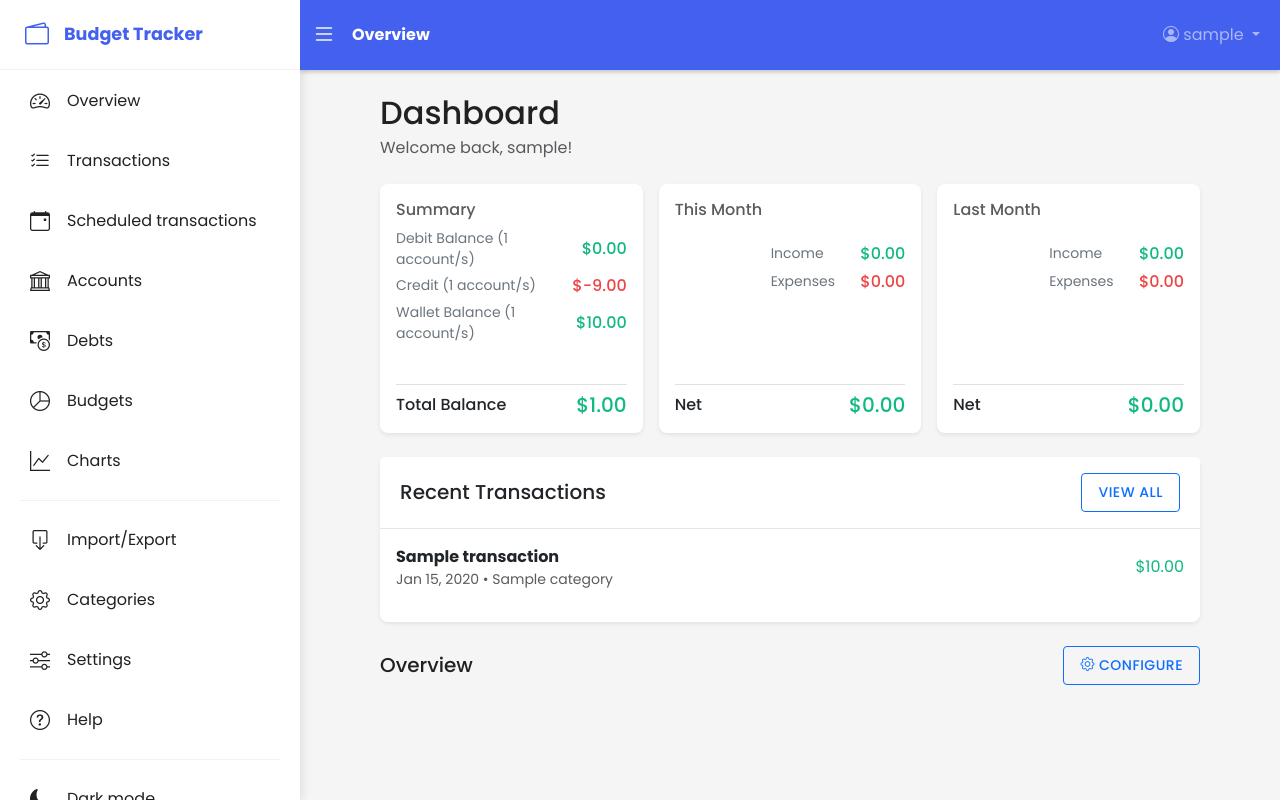
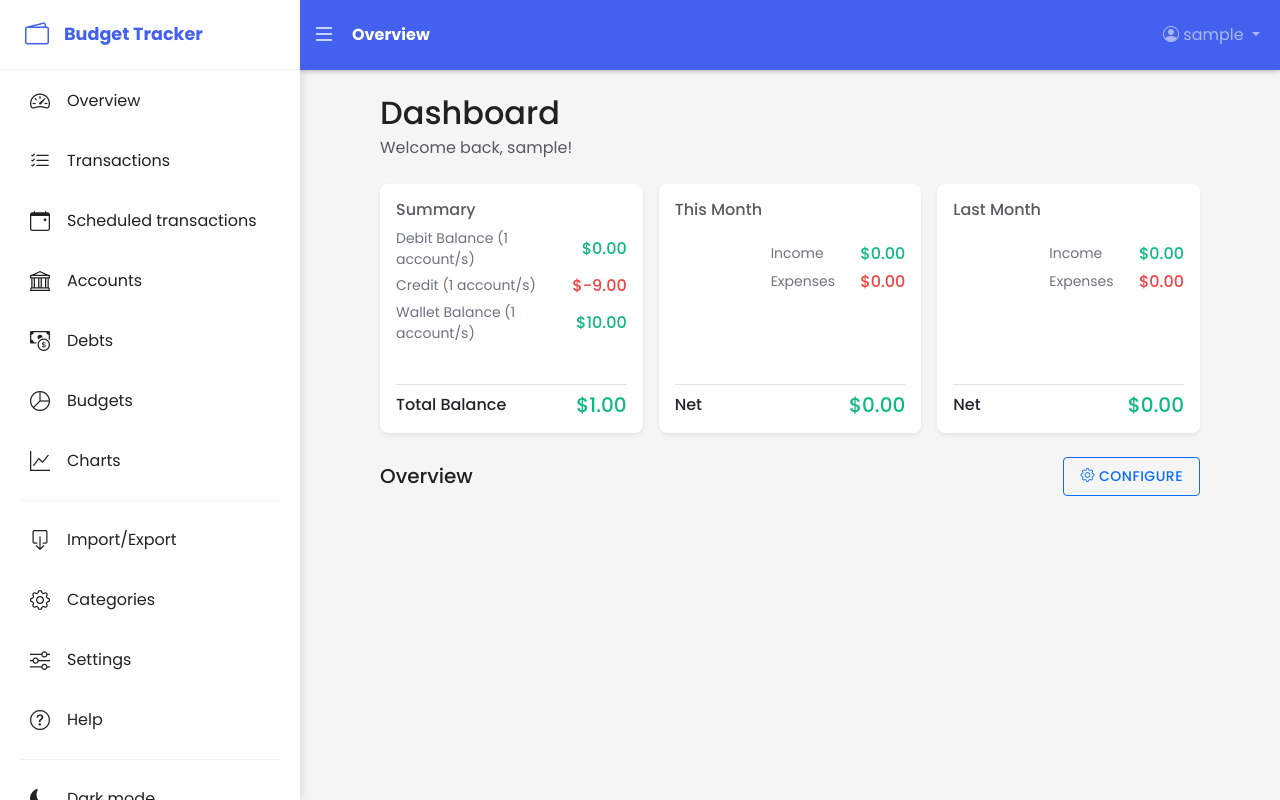
Before and after one commit to sageofnotrade/cs126le2, a Django app: page /finances/ in a window 1280 px wide. Run offline with Django 5.2, Linux system fonts and the light colour scheme; a user stored in the database is signed in; tables that the repository leaves empty hold one stand-in row (values such as "Sample post").

Commit message:
removes redundant / not relevant cards on dashboard

```diff
--- a/templates/finances/dashboard.html
+++ b/templates/finances/dashboard.html
@@ -172,34 +172,6 @@
 </section>
 {% endif %}
 
-<!-- Recent Transactions -->
-<section class="recent-transactions mt-4" aria-labelledby="recent-transactions-heading">
-    <div class="card border-0 shadow-sm">
-        <header class="card-header d-flex justify-content-between align-items-center">
-            <h2 class="h5 mb-0" id="recent-transactions-heading">Recent Transactions</h2>
-            <a href="{% url 'transactions' %}" class="btn btn-sm btn-outline-primary">View All</a>
-        </header>
-        <div class="card-body">
-            {% for transaction in recent_transactions %}
-            <div class="d-flex justify-content-between align-items-center mb-3">
-                <div>
-                    <strong>{{ transaction.title }}</strong>
-                    <div class="text-muted small">
-                        {{ transaction.date|date:"M d, Y" }}
-                        {% if transaction.category %}
-                        • {{ transaction.category.name }}
-                        {% endif %}
-                    </div>
-                </div>
-                <span class="{% if transaction.type == 'income' %}income-text{% else %}expense-text{% endif %}">
-                    {% if transaction.type == 'expense' %}-{% endif %}${{ transaction.amount|floatformat:2 }}
-                </span>
-            </div>
-            {% endfor %}
-        </div>
-    </div>
-</section>
-
 <!-- Customizable Dashboard -->
 <section class="customizable-dashboard mt-4">
     <div class="d-flex justify-content-between align-items-center mb-3">
@@ -235,9 +207,6 @@
                 <div class="mb-3">
                     <h6>Visible elements</h6>
                     <div id="visible-elements" class="dashboard-elements-container">
-                        <div class="dashboard-element" data-element-id="accounts">
-                            <i class="bi bi-grip-vertical me-2"></i> Accounts
-                        </div>
                         <div class="dashboard-element" data-element-id="budgets">
                             <i class="bi bi-grip-vertical me-2"></i> Budgets
                         </div>
@@ -247,26 +216,20 @@
                         <div class="dashboard-element" data-element-id="chart-last-7-days">
                             <i class="bi bi-grip-vertical me-2"></i> Chart: Last 7 days
                         </div>
+                        <div class="dashboard-element" data-element-id="recent-transactions">
+                            <i class="bi bi-grip-vertical me-2"></i> Recent Transactions
+                        </div>
                     </div>
                 </div>
 
                 <div class="mb-3">
                     <h6>Hidden elements</h6>
                     <div id="hidden-elements" class="dashboard-elements-container">
-                        <div class="dashboard-element" data-element-id="credit-cards">
-                            <i class="bi bi-grip-vertical me-2"></i> Credit cards
-                        </div>
                         <div class="dashboard-element" data-element-id="debts-credits">
                             <i class="bi bi-grip-vertical me-2"></i> Debts / Credits
                         </div>
-                        <div class="dashboard-element" data-element-id="transactions">
-                            <i class="bi bi-grip-vertical me-2"></i> Transactions
-                        </div>
                         <div class="dashboard-element" data-element-id="scheduled-transactions">
                             <i class="bi bi-grip-vertical me-2"></i> Scheduled transactions: This month
-                        </div>
-                        <div class="dashboard-element" data-element-id="balance-currency">
-                            <i class="bi bi-grip-vertical me-2"></i> Balance (Currency)
                         </div>
                         <div class="dashboard-element" data-element-id="cash-flow">
                             <i class="bi bi-grip-vertical me-2"></i> Cash flow (Transactions)
@@ -368,30 +331,11 @@
 function initDashboard() {
     // Define all available widgets and their content
     const widgetDefinitions = {
-        'accounts': {
-            title: 'Accounts',
-            content: `
-                <div class="card-body p-3">
-                    <h6 class="mb-3">Accounts Summary</h6>
-                    <div class="mb-2">
-                        <div class="d-flex justify-content-between">
-                            <span>Checking</span>
-                            <span class="fw-bold income-text">$2,450.50</span>
-                        </div>
-                        <div class="d-flex justify-content-between">
-                            <span>Savings</span>
-                            <span class="fw-bold income-text">$8,275.00</span>
-                        </div>
-                    </div>
-                    <a href="{% url 'accounts_list' %}" class="btn btn-sm btn-outline-primary mt-2">View All</a>
-                </div>
-            `
-        },
         'budgets': {
             title: 'Budgets',
             content: `
+                <a href="{% url 'manage_budget' %}" class="dashboard-card-link">
                     <div class="card-body p-3">
-                    <h6 class="mb-3">Budget Status</h6>
                         <div class="mb-2">
                             <div class="mb-1">Groceries</div>
                             <div class="progress mb-2" style="height: 6px;">
@@ -402,15 +346,14 @@
                                 <div class="progress-bar" role="progressbar" style="width: 45%;" aria-valuenow="45" aria-valuemin="0" aria-valuemax="100"></div>
                             </div>
                         </div>
-                    <a href="{% url 'manage_budget' %}" class="btn btn-sm btn-outline-primary mt-2">View All</a>
                     </div>
+                </a>
             `
         },
         'chart-balance': {
-            title: 'Chart: Balance',
+            title: 'Chart: Balance Trend',
             content: `
                 <div class="card-body p-3">
-                    <h6 class="mb-3">Balance Trend</h6>
                     <div class="chart-container" style="height: 150px;">
                         <canvas id="balanceChart"></canvas>
                     </div>
@@ -448,7 +391,6 @@
             title: 'Chart: Last 7 Days',
             content: `
                 <div class="card-body p-3">
-                    <h6 class="mb-3">Last 7 Days</h6>
                     <div class="chart-container" style="height: 150px;">
                         <canvas id="last7DaysChart"></canvas>
                     </div>
@@ -484,30 +426,10 @@
                 }
             }
         },
-        'credit-cards': {
-            title: 'Credit Cards',
-            content: `
-                <div class="card-body p-3">
-                    <h6 class="mb-3">Credit Cards</h6>
-                    <div class="mb-2">
-                        <div class="d-flex justify-content-between mb-1">
-                            <span>Visa (****1234)</span>
-                            <span class="fw-bold expense-text">$450.75</span>
-                        </div>
-                        <div class="d-flex justify-content-between">
-                            <span>Mastercard (****5678)</span>
-                            <span class="fw-bold expense-text">$1,250.00</span>
-                        </div>
-                    </div>
-                    <a href="#" class="btn btn-sm btn-outline-primary mt-2">View All</a>
-                </div>
-            `
-        },
         'debts-credits': {
             title: 'Debts / Credits',
             content: `
                 <div class="card-body p-3">
-                    <h6 class="mb-3">Debts & Credits</h6>
                     <div class="mb-2">
                         <div class="d-flex justify-content-between mb-1">
                             <span>Student Loan</span>
@@ -522,34 +444,11 @@
                 </div>
             `
         },
-        'transactions': {
-            title: 'Transactions',
+        'scheduled-transactions': {
+            title: 'Upcoming Transactions',
             content: `
+                <a href="{% url 'scheduled_transactions' %}" class="dashboard-card-link">
                     <div class="card-body p-3">
-                    <h6 class="mb-3">Recent Transactions</h6>
-                    <div class="mb-2">
-                        <div class="d-flex justify-content-between mb-1">
-                            <span>Grocery Store</span>
-                            <span class="fw-bold expense-text">$75.45</span>
-                        </div>
-                        <div class="d-flex justify-content-between mb-1">
-                            <span>Salary</span>
-                            <span class="fw-bold income-text">$3,200.00</span>
-                        </div>
-                        <div class="d-flex justify-content-between">
-                            <span>Electricity Bill</span>
-                            <span class="fw-bold expense-text">$120.00</span>
-                        </div>
-                    </div>
-                    <a href="{% url 'transactions' %}" class="btn btn-sm btn-outline-primary mt-2">View All</a>
-                </div>
-            `
-        },
-        'scheduled-transactions': {
-            title: 'Scheduled Transactions',
-            content: `
-                <div class="card-body p-3">
-                    <h6 class="mb-3">Upcoming Transactions</h6>
                         <div class="mb-2">
                             <div class="d-flex justify-content-between mb-1">
                                 <div>
@@ -566,26 +465,8 @@
                                 <span class="fw-bold expense-text">$65.00</span>
                             </div>
                         </div>
-                    <a href="#" class="btn btn-sm btn-outline-primary mt-2">View All</a>
                     </div>
-            `
-        },
-        'balance-currency': {
-            title: 'Balance (Currency)',
-            content: `
-                <div class="card-body p-3">
-                    <h6 class="mb-3">Balance by Currency</h6>
-                    <div class="mb-2">
-                        <div class="d-flex justify-content-between mb-1">
-                            <span>USD</span>
-                            <span class="fw-bold income-text">$10,725.50</span>
-                        </div>
-                        <div class="d-flex justify-content-between">
-                            <span>EUR</span>
-                            <span class="fw-bold income-text">€1,200.00</span>
-                        </div>
-                    </div>
-                </div>
+                </a>
             `
         },
         'cash-flow': {
@@ -627,6 +508,35 @@
                     });
                 }
             }
+        },
+        'recent-transactions': {
+            title: 'Recent Transactions',
+            content: `
+                <a href="{% url 'transactions' %}" class="dashboard-card-link">
+                    <div class="card-body p-3">
+                        {% if recent_transactions %}
+                            {% for transaction in recent_transactions %}
+                            <div class="d-flex justify-content-between align-items-center mb-3">
+                                <div>
+                                    <strong>{{ transaction.title }}</strong>
+                                    <div class="text-muted small">
+                                        {{ transaction.date|date:"M d, Y" }}
+                                        {% if transaction.category %}
+                                        • {{ transaction.category.name }}
+                                        {% endif %}
+                                    </div>
+                                </div>
+                                <span class="{% if transaction.type == 'income' %}income-text{% else %}expense-text{% endif %}">
+                                    {% if transaction.type == 'expense' %}-{% endif %}${{ transaction.amount|floatformat:2 }}
+                                </span>
+                            </div>
+                            {% endfor %}
+                        {% else %}
+                            <div class="text-muted">No recent transactions.</div>
+                        {% endif %}
+                    </div>
+                </a>
+            `
         }
     };
 
@@ -830,5 +740,19 @@
 .dashboard-element .bi-grip-vertical {
     color: #adb5bd;
 }
+.dashboard-card-link {
+    display: block;
+    color: inherit;
+    text-decoration: none;
+    height: 100%;
+}
+.dashboard-card-link .card-body {
+    height: 100%;
+}
+.dashboard-card-link:hover .card-body {
+    background: #f8f9fa;
+    cursor: pointer;
+    transition: background 0.2s;
+}
 </style>
 {% endblock %}
```
Lines whose indentation alone changed are shown as unchanged.
